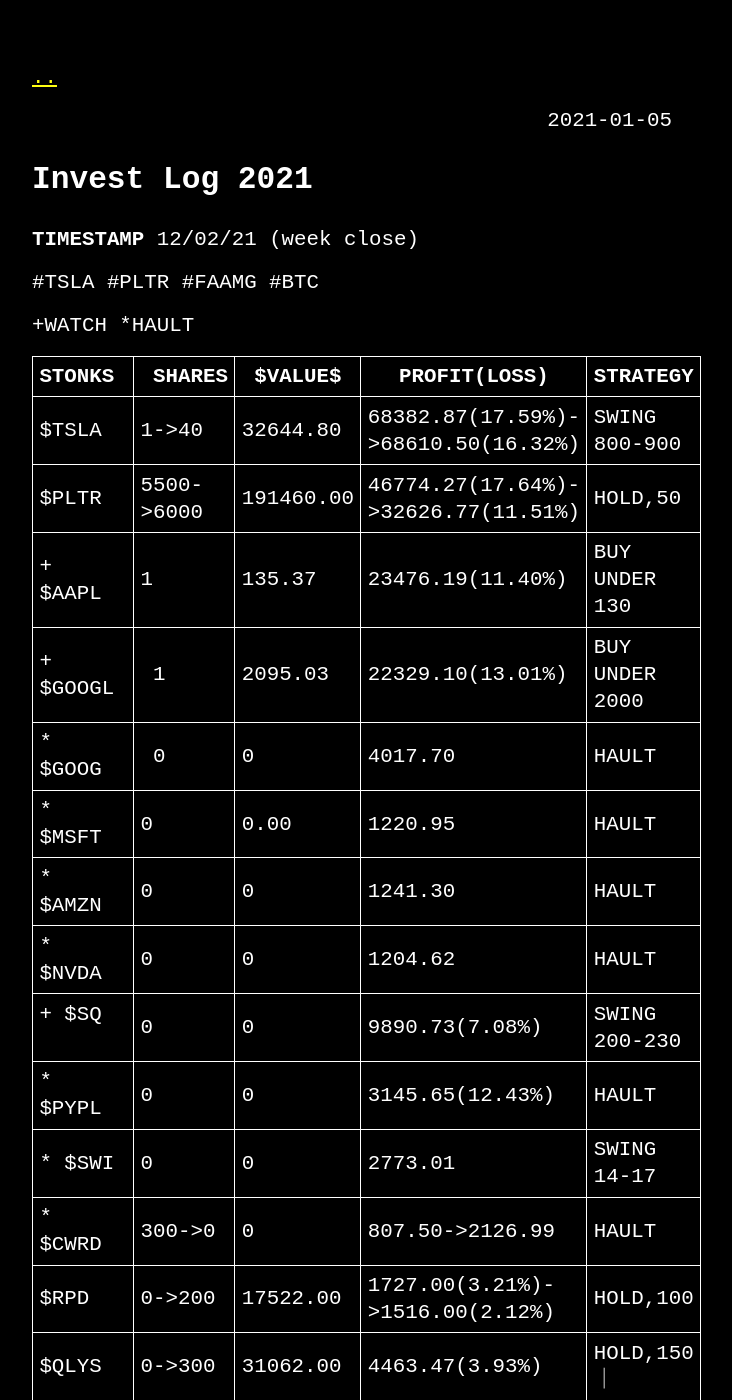
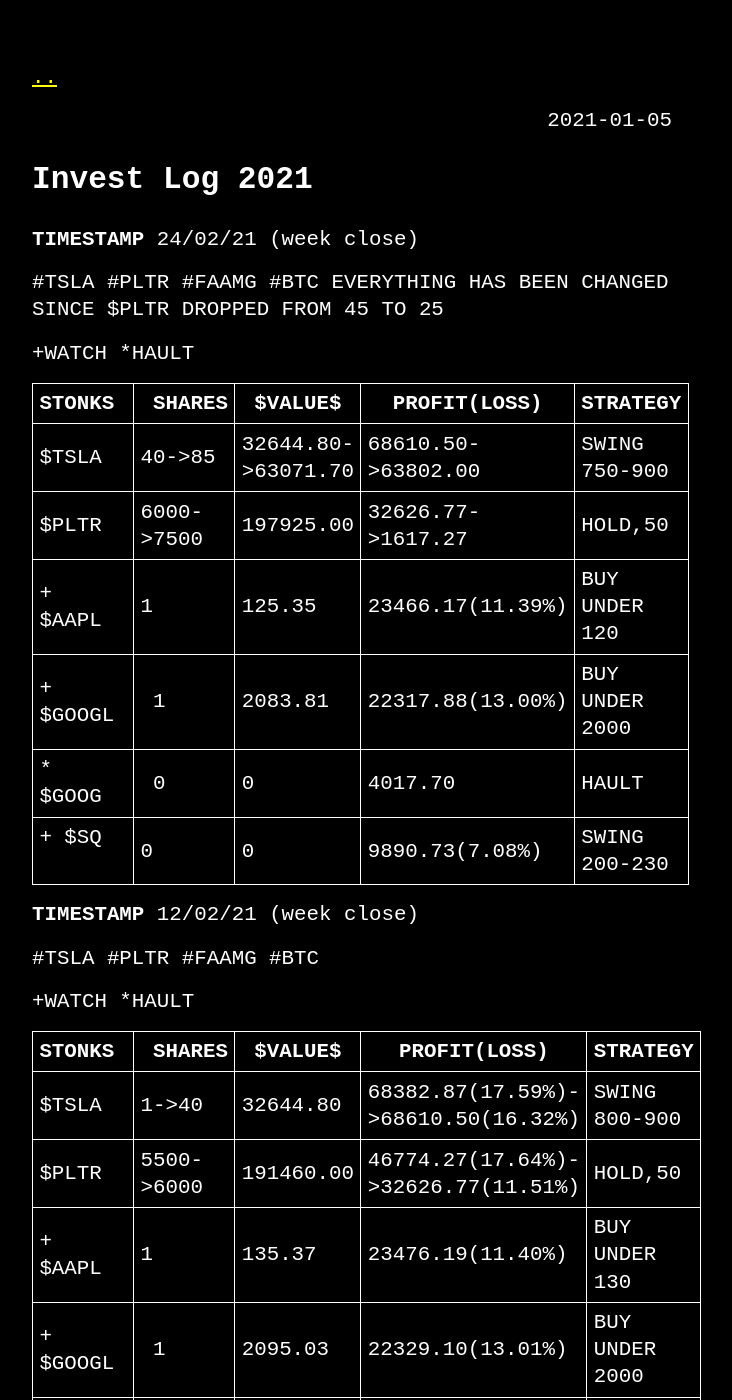
Before and after one commit to sanzomaldini/investlog, a Jekyll site: the page built from _posts/2021-01-05-2021.md, in a window 1280 px wide and 1400 px high. Shown: the whole window, without its empty margins (288-1020 px from the left). Built offline with Jekyll 4.4.1, drawn with Linux system fonts in a browser that asks for light colours.

Commit message:
Update 2021-01-05-2021.md

```diff
--- a/_posts/2021-01-05-2021.md
+++ b/_posts/2021-01-05-2021.md
@@ -2,6 +2,23 @@
 layout: post
 title: Invest Log 2021
 ---
+**TIMESTAMP** 24/02/21 (week close)
+
+#TSLA #PLTR #FAAMG #BTC
+EVERYTHING HAS BEEN CHANGED SINCE $PLTR DROPPED FROM 45 TO 25
+
++WATCH
+*HAULT
+
+| STONKS  | SHARES | $VALUE$ | PROFIT(LOSS) |STRATEGY|
+|----|----|----|----|----|
+| $TSLA    | 40->85     | 32644.80->63071.70 | 68610.50->63802.00 |SWING 750-900|
+| $PLTR    | 6000->7500 | 197925.00 | 32626.77->1617.27 |HOLD,50 |
+| + $AAPL  | 1  | 125.35 | 23466.17(11.39%) | BUY UNDER 120 |
+| + $GOOGL | 1  | 2083.81 |	22317.88(13.00%)| BUY UNDER 2000|
+| * $GOOG  | 0  | 0 |	4017.70 |HAULT|
+| + $SQ    | 0  | 0 | 9890.73(7.08%) |SWING 200-230|
+
 
 **TIMESTAMP** 12/02/21 (week close)
 
```
